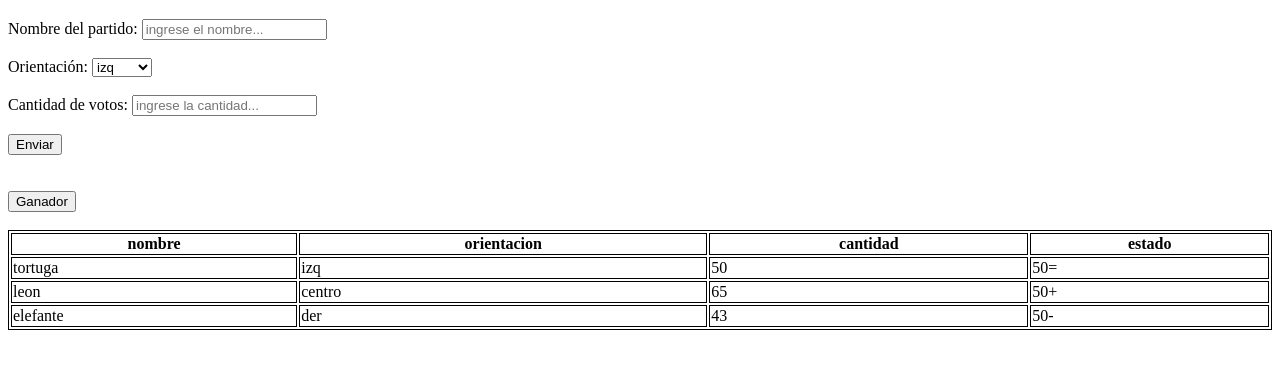
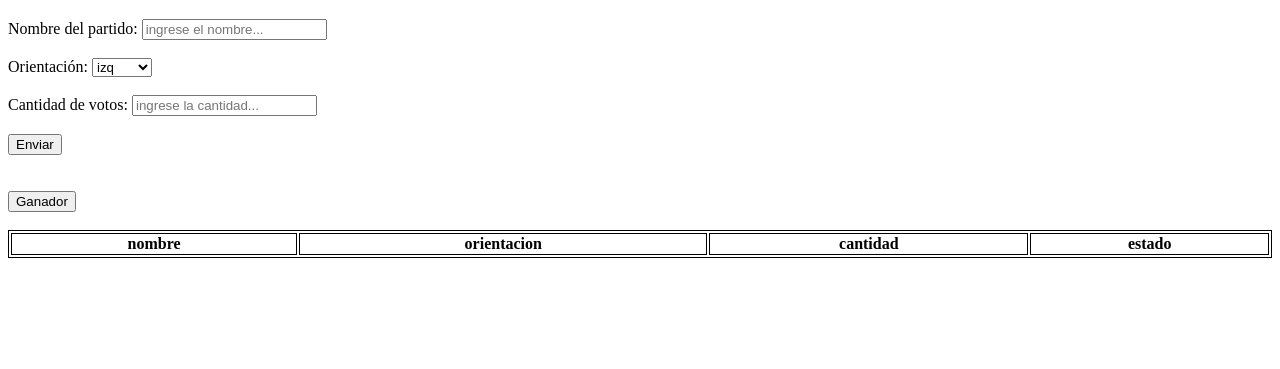
Before and after one commit to Gelm20/Parcial-Progra2-Gil-Lopez, a plain HTML site: page pregunta3/index.html in a window 1280 px wide. Shown: the part 79-448 px from the top of the page. Drawn offline with Linux system fonts and the light colour scheme.

Commit message:
clear table

```diff
--- a/pregunta3/index.html
+++ b/pregunta3/index.html
@@ -49,24 +49,6 @@
             <th>cantidad</th>
             <th>estado</th>
         </tr>
-        <tr>
-            <td>tortuga</td>
-            <td>izq</td>
-            <td>50</td>
-            <td>50=</td>
-        </tr>
-        <tr>
-            <td>leon</td>
-            <td>centro</td>
-            <td>65</td>
-            <td>50+</td>
-        </tr>
-        <tr>
-            <td>elefante</td>
-            <td>der</td>
-            <td>43</td>
-            <td>50-</td>
-        </tr>
     </table>
 
     <script src="script.js"></script>
```
